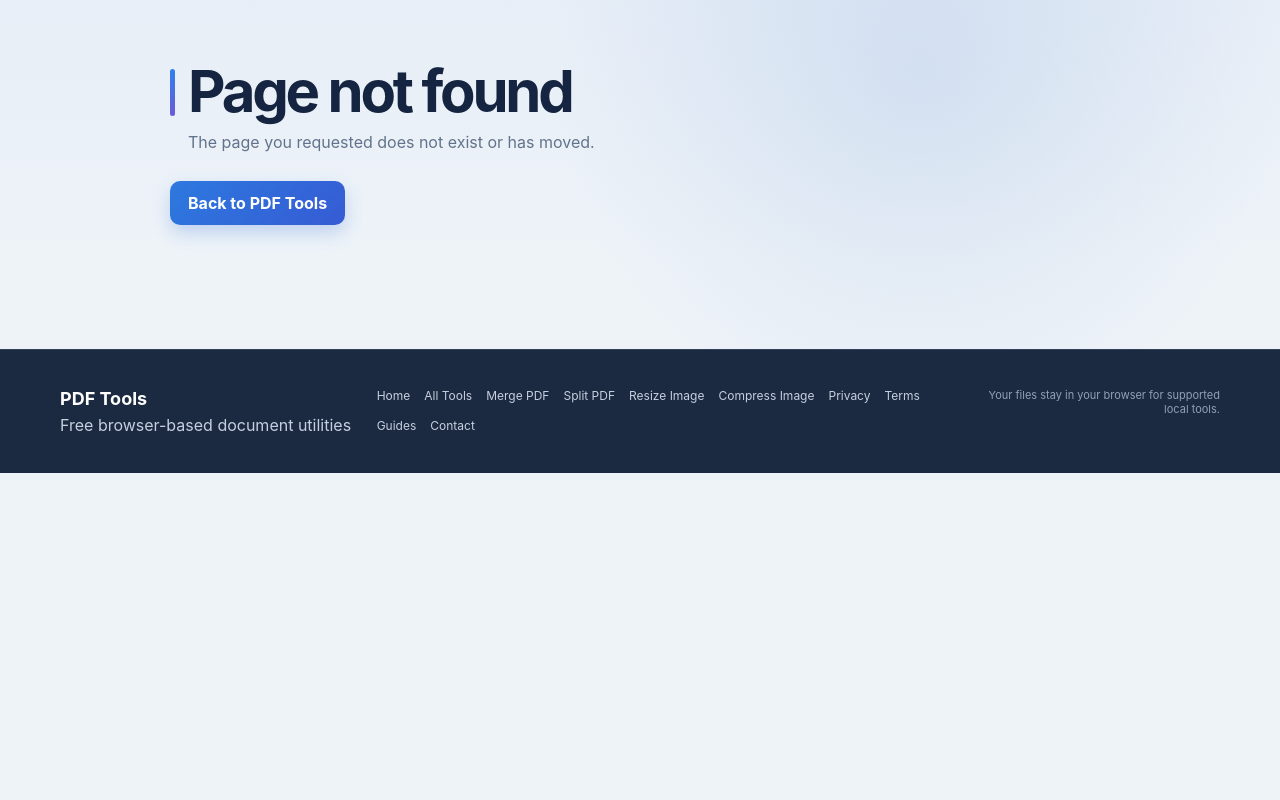
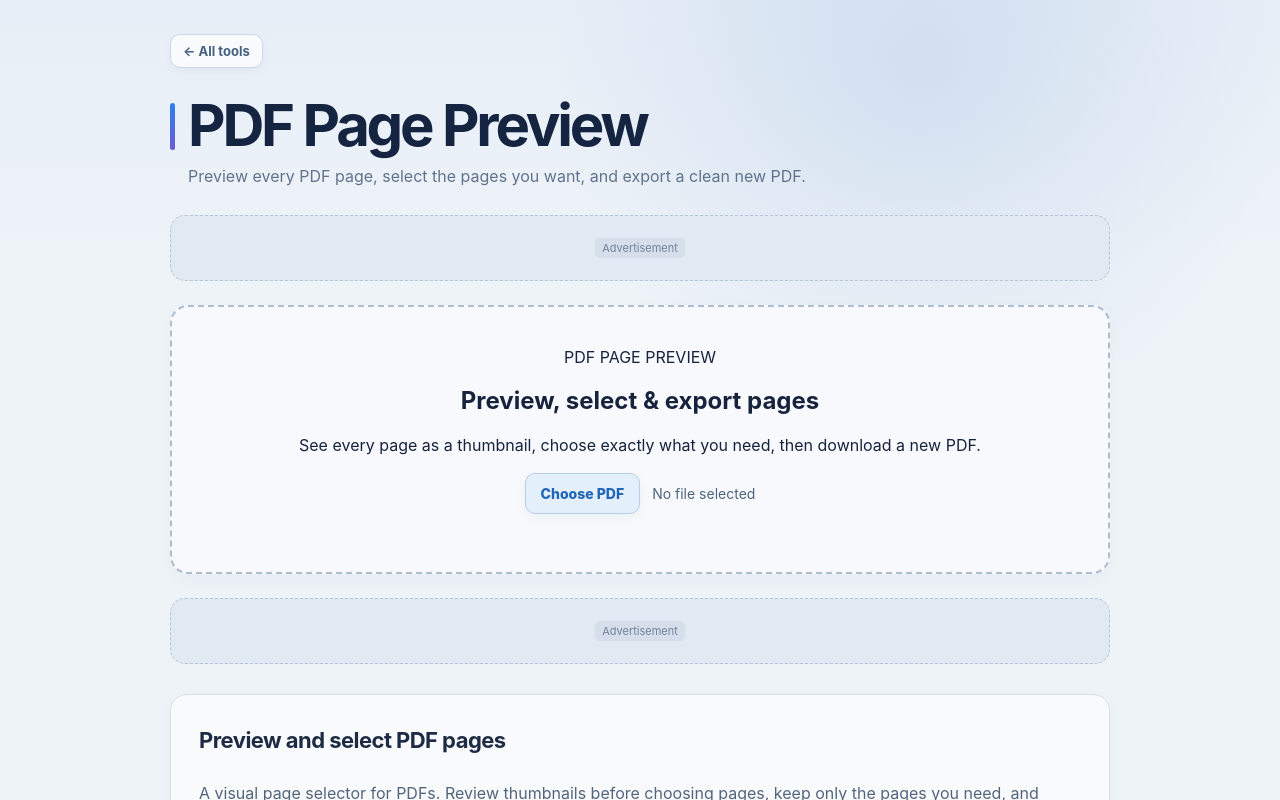
Before and after one commit to yiminggod1/pdf-tools, a Next.js app: page /pdf-tools/pdf-page-preview in a window 1280 px wide. Before the commit this address had no page. Shown: the top 800 px of the page. Built offline with nearby package versions, Linux system fonts and the light colour scheme.

Commit message:
Add PDF page preview and selection tool

```diff
--- /dev/null
+++ b/app/pdf-page-preview/page.tsx
@@ -0,0 +1,34 @@
+import Link from "next/link";
+import AdSlot from "../../components/AdSlot";
+import PdfPagePreviewTool from "../../components/PdfPagePreviewTool";
+import RelatedTools from "../../components/RelatedTools";
+import ToolSeo from "../../components/ToolSeo";
+
+export const metadata={
+ title:"PDF Page Preview & Select Pages Online Free",
+ description:"Preview PDF pages, select the pages you need, and export them as a new PDF directly in your browser."
+};
+
+export default function Page(){
+ return <main className="toolpage">
+  <Link href="/">← All tools</Link>
+  <h1>PDF Page Preview</h1>
+  <p className="lead">Preview every PDF page, select the pages you want, and export a clean new PDF.</p>
+  <AdSlot/>
+  <PdfPagePreviewTool/>
+  <AdSlot/>
+  <ToolSeo
+   title="Preview and select PDF pages"
+   intro="A visual page selector for PDFs. Review thumbnails before choosing pages, keep only the pages you need, and create a new PDF without uploading the source file."
+   useCases={["Extract a custom set of pages","Remove pages by selecting only the pages to keep","Review long PDFs visually before exporting","Create smaller custom PDFs for sharing or printing"]}
+   links={[["Extract PDF Pages","/extract-pages-from-pdf/"],["Delete PDF Pages","/delete-pages-from-pdf/"],["Reorder PDF Pages","/reorder-pdf/"],["PDF to JPG","/pdf-to-jpg/"],["PDF to PNG","/pdf-to-png/"]]}
+   faq={[
+    ["Is the PDF uploaded?","No. The supported preview and export workflow processes the PDF in your browser."],
+    ["Can I select individual pages?","Yes. Click any thumbnail to select or deselect it."],
+    ["Can I keep pages in their original order?","Yes. Selected pages are exported in their original page order."],
+    ["What does the download contain?","A new PDF containing only the pages you selected."]
+   ]}
+  />
+  <RelatedTools/>
+ </main>
+}
```
